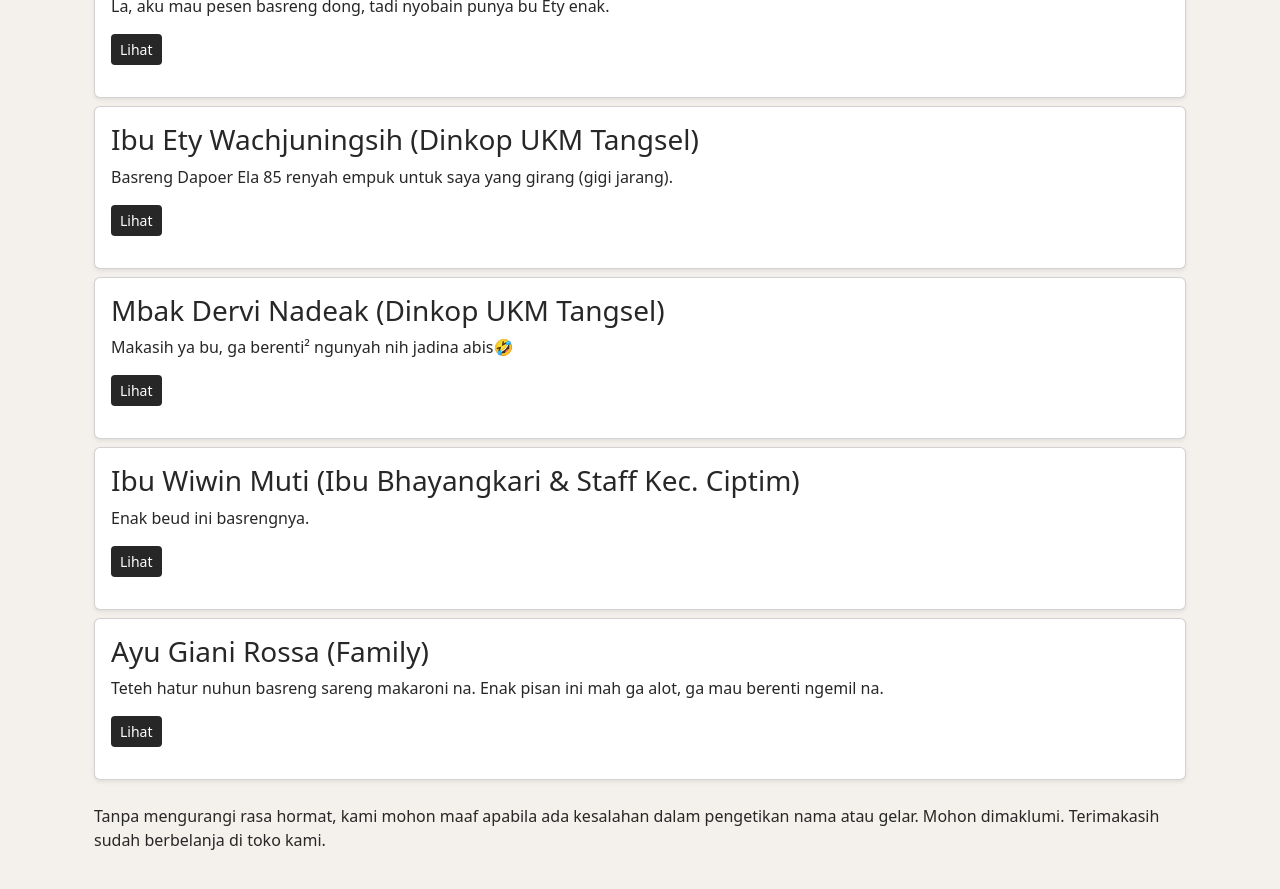
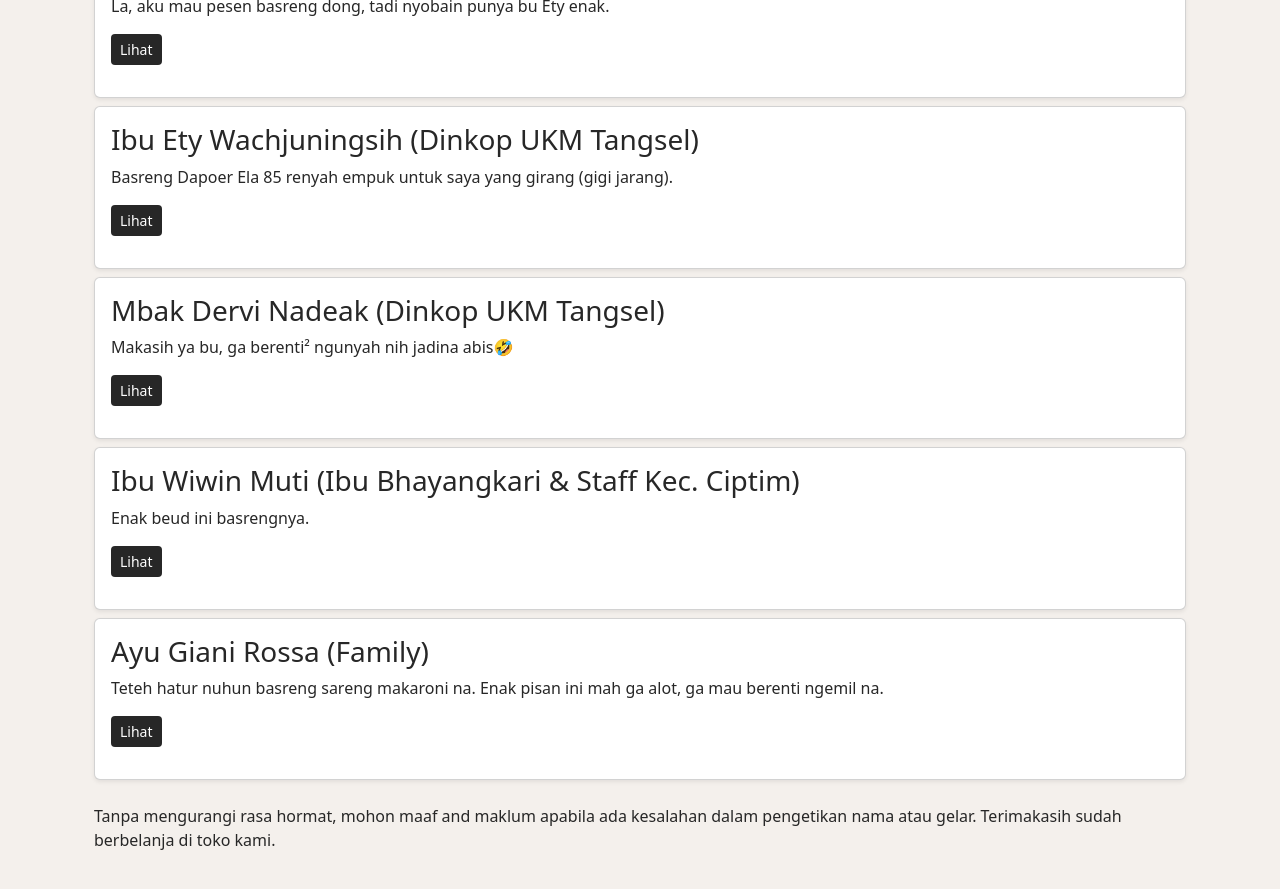
Before and after one commit to dapoerela85/dapoerela85.github.io, a Jekyll site: the page built from testimonials/index.html, in a window 1280 px wide and 900 px high, scrolled down 1803 px. Shown: the top 889 px of the window. Built offline with Jekyll 4.4.1, drawn with Linux system fonts in a browser that asks for light colours; nearby versions of some CDN libraries; comment, search, counter and statistics services are not loaded.

Commit message:
Update index.html

```diff
--- a/testimonials/index.html
+++ b/testimonials/index.html
@@ -17,5 +17,5 @@ permalink: /testi/
 </div>
 {% endfor %}
 <div class="mt-4 mb-5">
-  <p>Tanpa mengurangi rasa hormat, kami mohon maaf apabila ada kesalahan dalam pengetikan nama atau gelar. Mohon dimaklumi. Terimakasih sudah berbelanja di toko kami.</p>
+  <p>Tanpa mengurangi rasa hormat, mohon maaf and maklum apabila ada kesalahan dalam pengetikan nama atau gelar. Terimakasih sudah berbelanja di toko kami.</p>
 </div>
```
